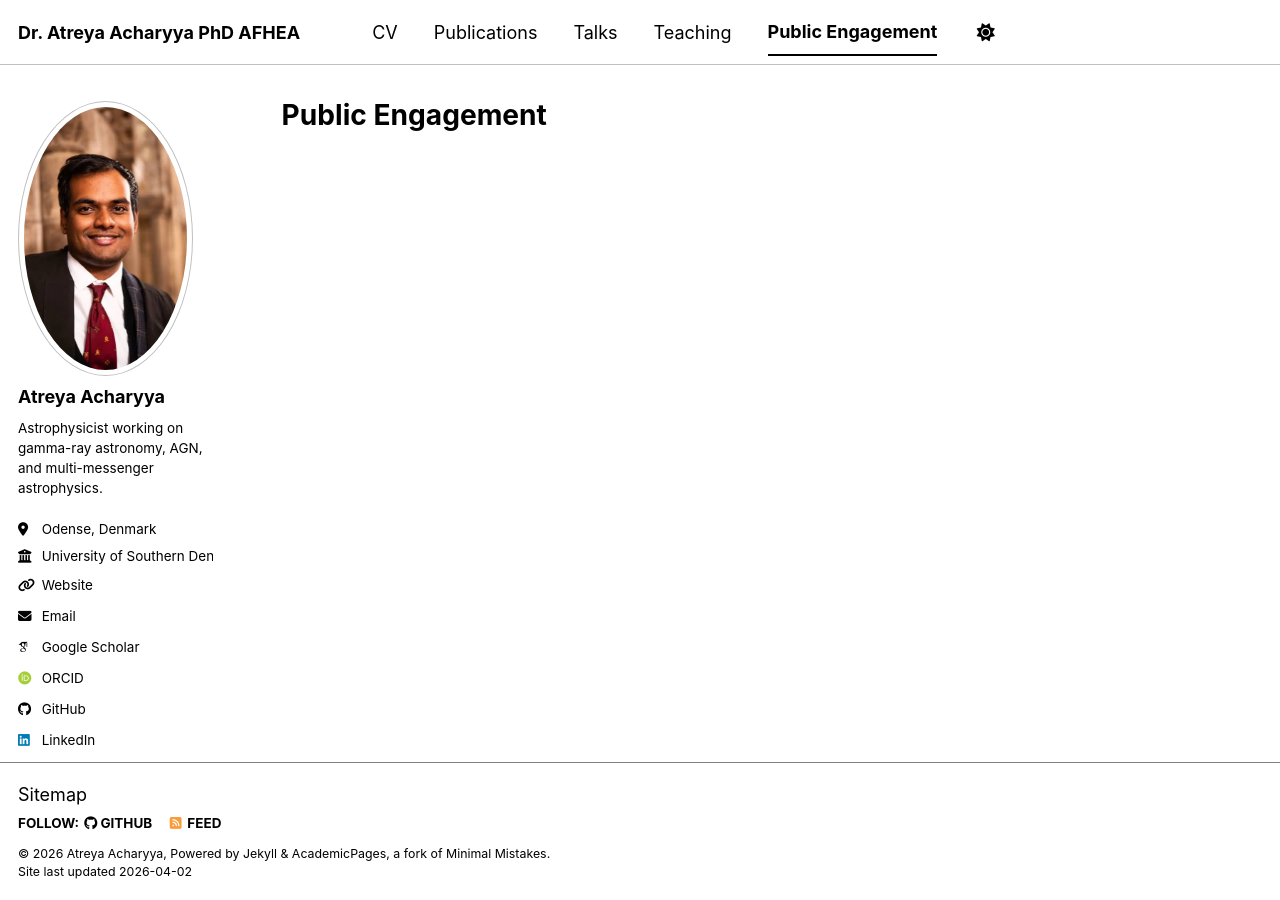
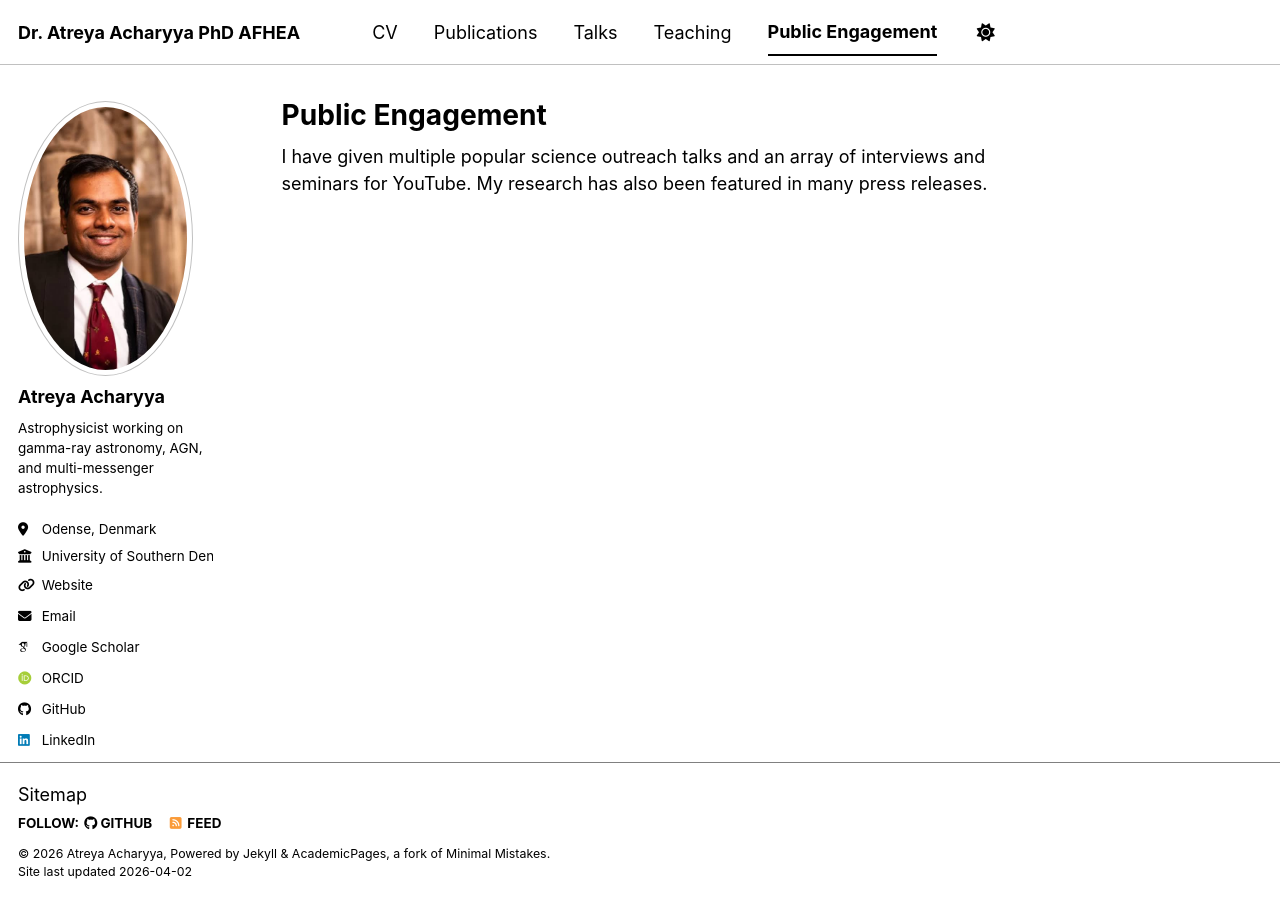
Before and after one commit to atreyaacharyya/atreyaacharyya.github.com, a Jekyll site: the page built from _pages/public_engagement.md, in a window 1280 px wide. Built offline with Jekyll 4.4.1, drawn with Linux system fonts in a browser that asks for light colours; some web fonts are replaced; a script bundle is joined from its source files by our own code; library files that are not in the unit come from our copies.

Commit message:
Update public_engagement.md

```diff
--- a/_pages/public_engagement.md
+++ b/_pages/public_engagement.md
@@ -4,3 +4,5 @@ permalink: /public_engagement/
 layout: single
 author_profile: true
 ---
+
+I have given multiple popular science outreach talks and an array of interviews and seminars for YouTube. My research has also been featured in many press releases.
```
